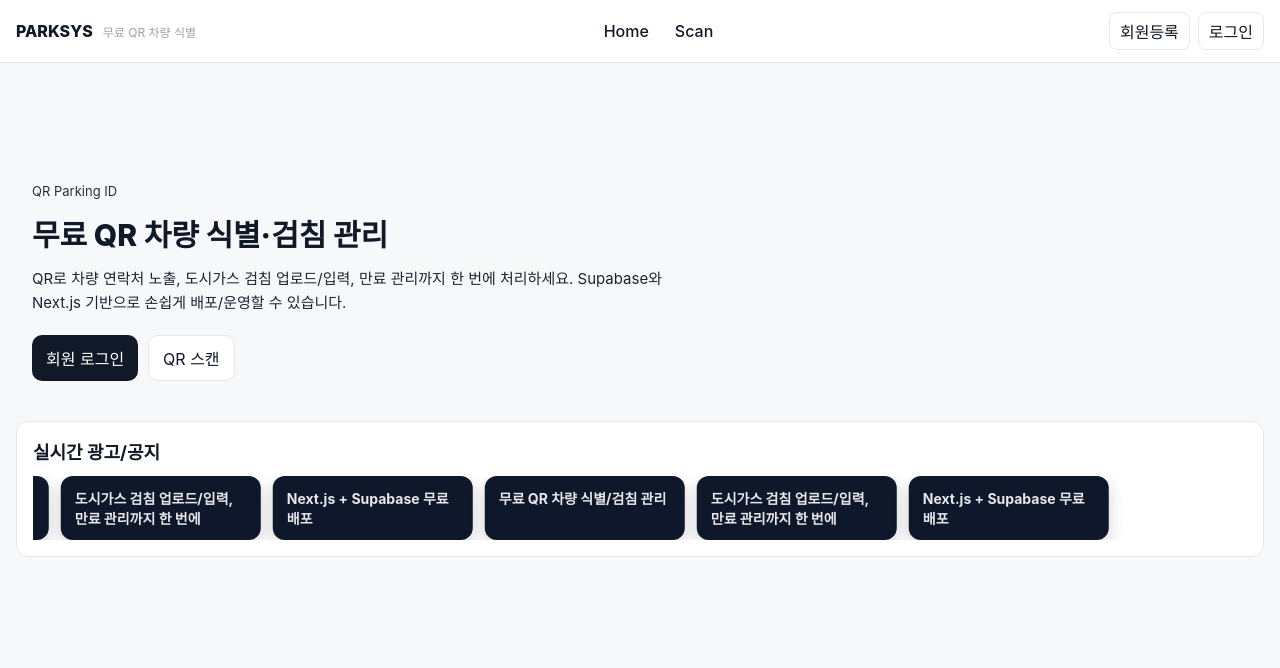
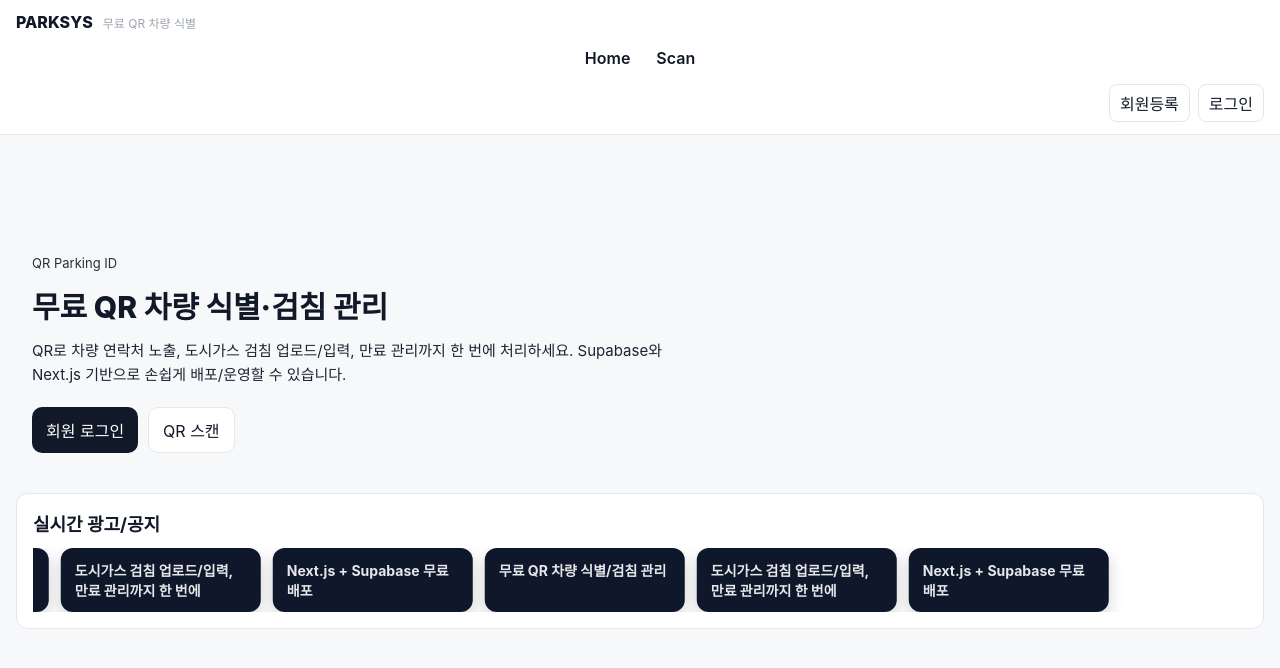
Before and after one commit to iddiko/park_qr, a Next.js app: page / in a window 1280 px wide. Shown: the top 668 px of the page. Built offline with nearby package versions, Linux system fonts and the light colour scheme; no server answers; the database is empty; a web font is replaced by a local one.

Commit message:
정리: history UI 및 대시보드 수정

```diff
--- a/components/NavBar.tsx
+++ b/components/NavBar.tsx
@@ -12,6 +12,8 @@ export default function NavBar() {
   const [sessionEmail, setSessionEmail] = useState<string | null>(null);
   const [adminRole, setAdminRole] = useState<Role | null>(null); // super_admin | admin | manager | member | guest
   const [menuVis, setMenuVis] = useState<MenuVisibility>({});
+  const [isMobile, setIsMobile] = useState(false);
+  const [menuOpen, setMenuOpen] = useState(false);
 
   const refreshState = async () => {
     const { data } = await supabase.auth.getUser();
@@ -62,6 +64,18 @@ export default function NavBar() {
     } catch {
       /* ignore */
     }
+  }, []);
+
+  useEffect(() => {
+    if (typeof window === 'undefined') return;
+    const update = () => {
+      const mobile = window.innerWidth < 768;
+      setIsMobile(mobile);
+      if (!mobile) setMenuOpen(false);
+    };
+    update();
+    window.addEventListener('resize', update);
+    return () => window.removeEventListener('resize', update);
   }, []);
 
   const role: Role = adminRole ?? (sessionEmail ? 'member' : 'guest');
@@ -118,17 +132,53 @@ export default function NavBar() {
         <span style={{ fontSize: 12, color: '#9ca3af' }}>무료 QR 차량 식별</span>
       </div>
 
-      <div style={{ flex: 1, display: 'flex', justifyContent: 'center', gap: 14, flexWrap: 'wrap' }}>
+      <div style={{ marginLeft: 'auto' }}>
+        {isMobile && (
+          <button
+            aria-label="메뉴 열기"
+            onClick={() => setMenuOpen((p) => !p)}
+            style={{
+              border: '1px solid #e5e7eb',
+              background: '#fff',
+              borderRadius: 8,
+              padding: '8px 10px',
+              cursor: 'pointer',
+            }}
+          >
+            ☰
+          </button>
+        )}
+      </div>
+
+      <div
+        style={{
+          width: '100%',
+          display: isMobile ? (menuOpen ? 'flex' : 'none') : 'flex',
+          flexDirection: isMobile ? 'column' : 'row',
+          justifyContent: isMobile ? 'flex-start' : 'center',
+          alignItems: isMobile ? 'stretch' : 'center',
+          gap: isMobile ? 8 : 14,
+          padding: isMobile ? '8px 4px' : 0,
+          flexWrap: isMobile ? 'nowrap' : 'wrap',
+        }}
+      >
         {visibleMenus.map((item) => (
           <Link
             key={item.id}
             href={item.href}
             style={{
-              padding: '4px 6px',
-              borderRadius: 6,
+              padding: isMobile ? '10px 12px' : '4px 6px',
+              borderRadius: 10,
               textDecoration: 'none',
               color: '#111827',
-              fontWeight: 500,
+              fontWeight: 600,
+              border: isMobile ? '1px solid #e5e7eb' : 'none',
+              background: isMobile ? '#fff' : 'transparent',
+              width: isMobile ? '100%' : 'auto',
+              textAlign: isMobile ? 'left' : 'center',
+            }}
+            onClick={() => {
+              if (isMobile) setMenuOpen(false);
             }}
           >
             {item.label}
```
